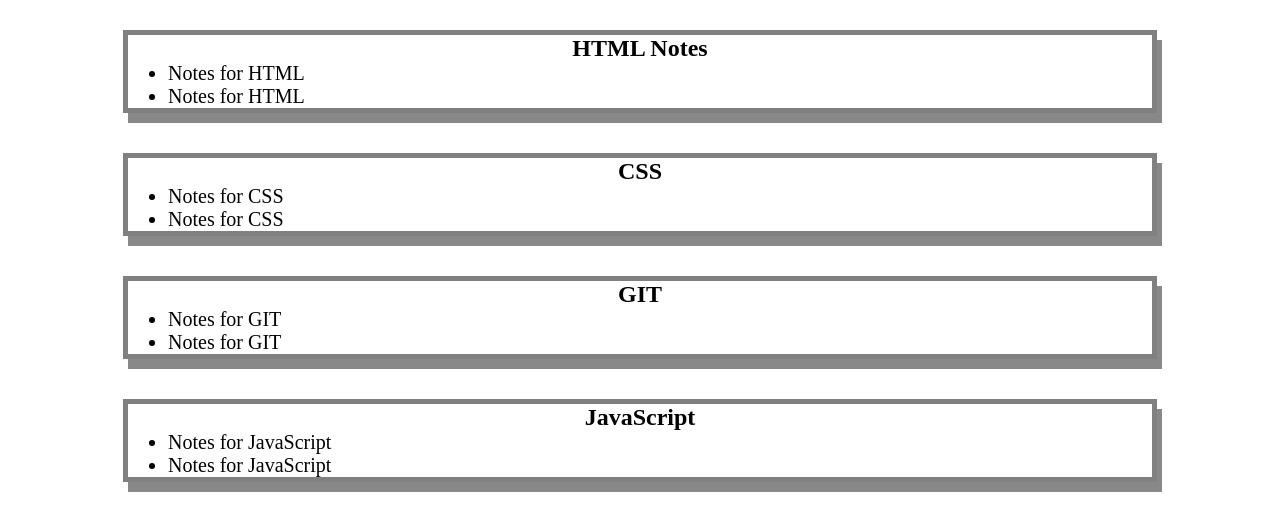
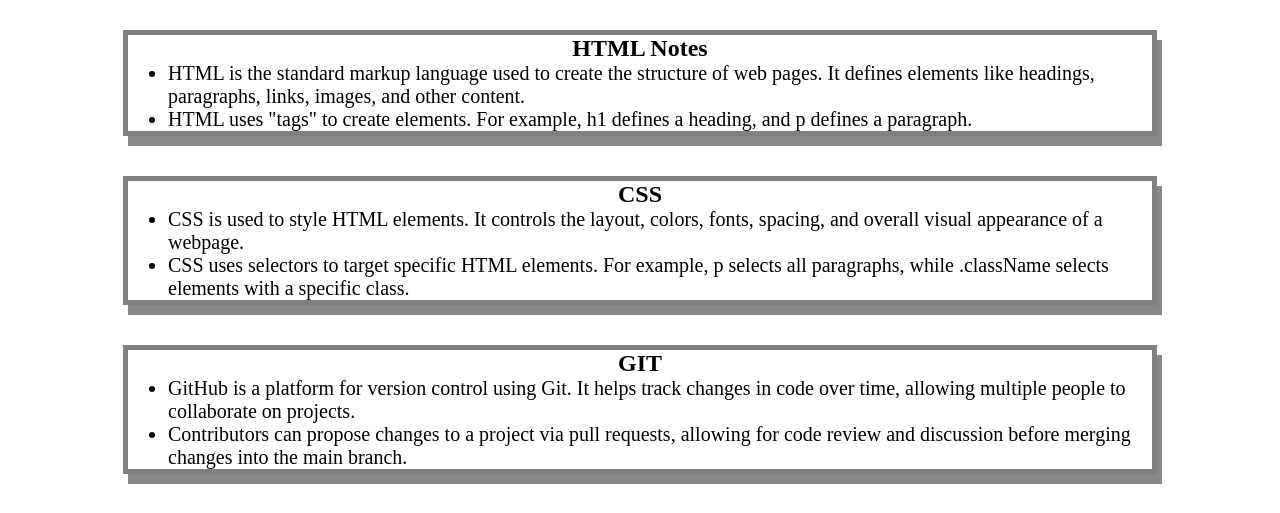
Before and after one commit to jutalexa2024/prework-study-guide, a plain HTML site: page index.html in a window 1280 px wide. Shown: the part 130-643 px from the top of the page. Drawn offline with Linux system fonts and the light colour scheme.

Commit message:
index update

```diff
--- a/index.html
+++ b/index.html
@@ -18,32 +18,32 @@
       <section class = "card">
         <h1> HTML Notes </h1>
           <ul>
-            <li>Notes for HTML </li>
-            <li>Notes for HTML </li>
+            <li>HTML is the standard markup language used to create the structure of web pages. It defines elements like headings, paragraphs, links, images, and other content. </li>
+            <li>HTML uses "tags" to create elements. For example, h1 defines a heading, and p defines a paragraph. </li>
           </ul>
       </section>
 
       <section class = "card">
         <h1> CSS </h1>
           <ul>
-            <li>Notes for CSS </li>
-            <li>Notes for CSS </li>
+            <li>CSS is used to style HTML elements. It controls the layout, colors, fonts, spacing, and overall visual appearance of a webpage. </li>
+            <li>CSS uses selectors to target specific HTML elements. For example, p selects all paragraphs, while .className selects elements with a specific class. </li>
           </ul>
       </section>
 
       <section class = "card">
         <h1> GIT </h1>
           <ul>
-            <li> Notes for GIT </li>
-            <li> Notes for GIT </li>
+            <li> GitHub is a platform for version control using Git. It helps track changes in code over time, allowing multiple people to collaborate on projects. </li>
+            <li> Contributors can propose changes to a project via pull requests, allowing for code review and discussion before merging changes into the main branch. </li>
           </ul>
       </section>
 
       <section class = "card">
         <h1> JavaScript </h1>
           <ul>
-            <li> Notes for JavaScript </li>
-            <li> Notes for JavaScript </li>
+            <li> JavaScript is a scripting language that enables interactivity and dynamic behavior on webpages. </li>
+            <li> JavaScript is based on functions and variables. You can declare variables with let, const, or var, and create functions to encapsulate logic. </li>
           </ul>
       </section>
 
```
